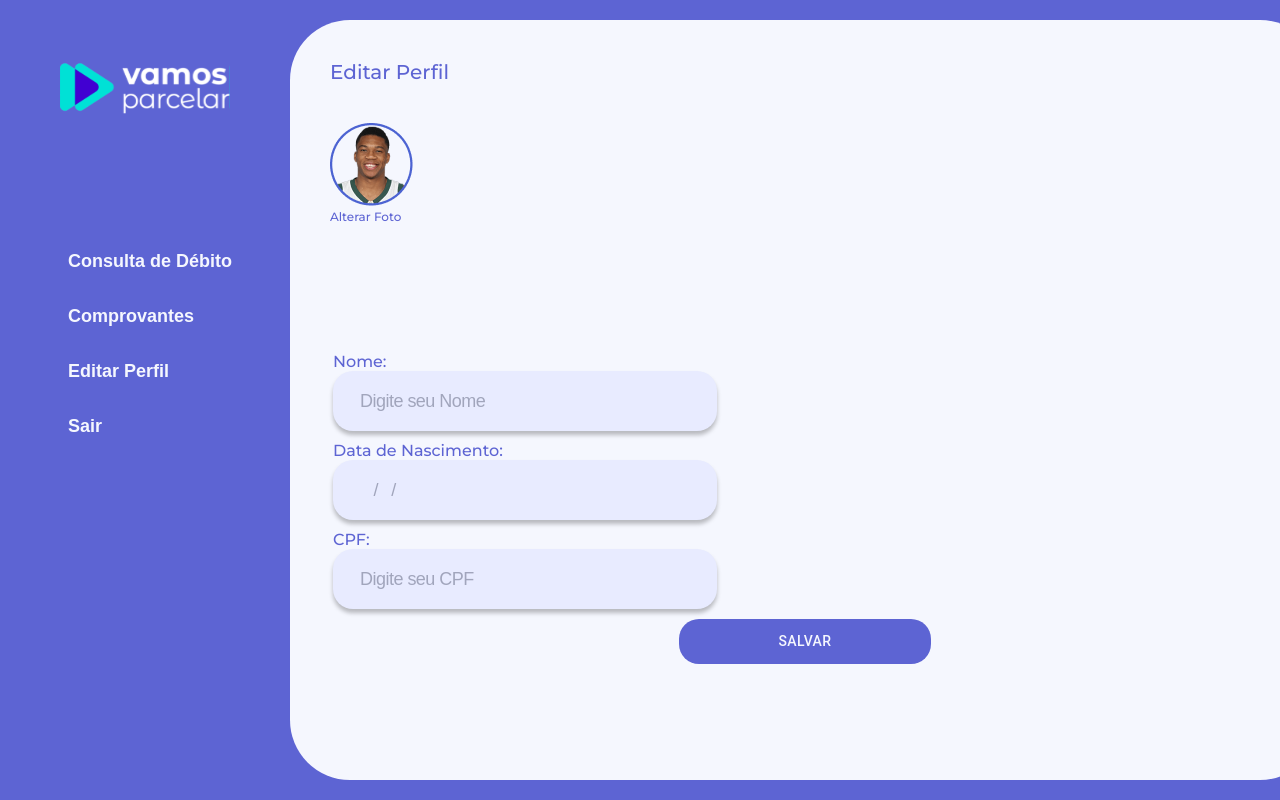
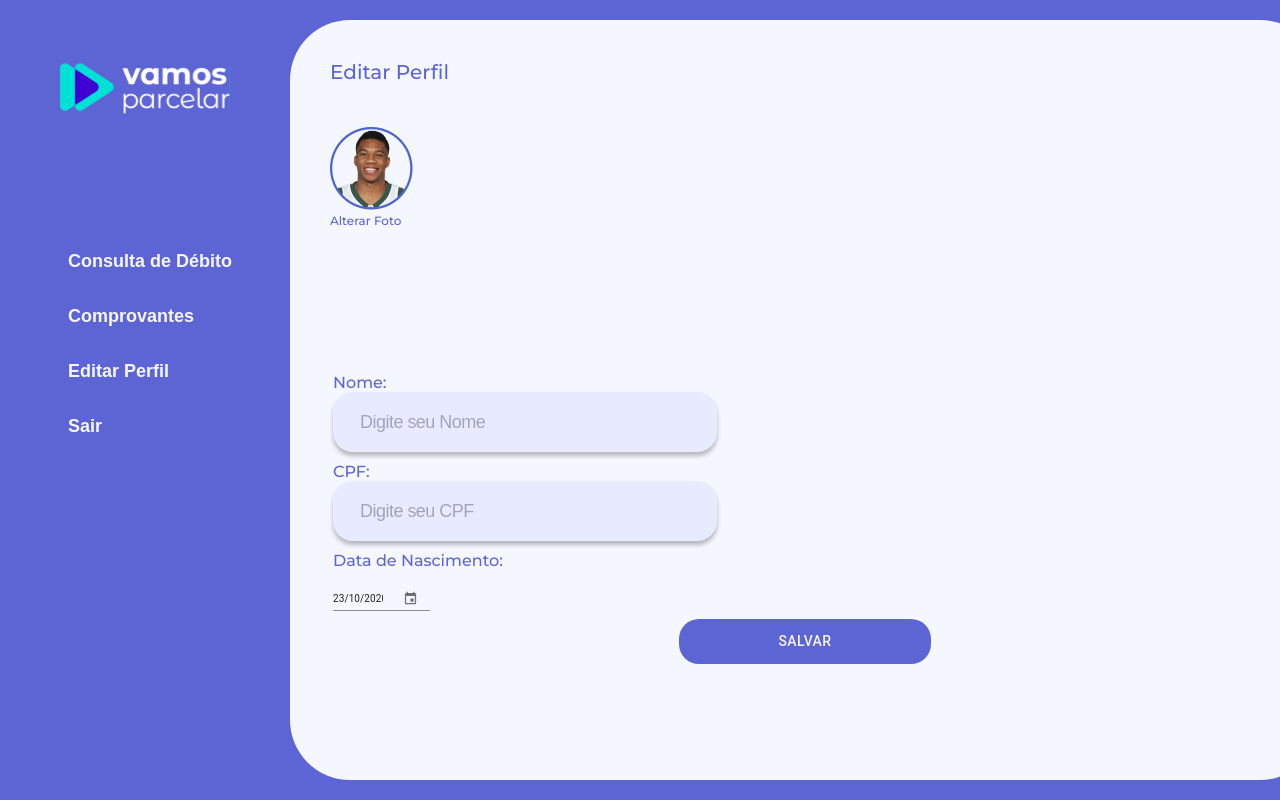
Before and after one commit to Vamos-Parcelar-Lift-Learning/Frontend, a React (Create React App) app: page /edit_profile in a window 1280 px wide. Shown: the top 800 px of the page. Built offline with nearby package versions, Linux system fonts and the light colour scheme; the HTML template or start-up script is replaced by a standard one.

Commit message:
Adicionando Calendario

```diff
--- a/package.json
+++ b/package.json
@@ -17,6 +17,7 @@
     "@types/node": "^12.0.0",
     "@types/react": "^16.9.53",
     "@types/react-dom": "^16.9.8",
+    "@types/react-native-datepicker": "^1.7.0",
     "@types/react-router-dom": "^5.1.6",
     "clsx": "^1.1.1",
     "date-fns": "^2.16.1",
@@ -24,7 +25,9 @@
     "luxon": "^1.25.0",
     "moment": "^2.29.1",
     "react": "^17.0.1",
+    "react-calendar": "^3.1.0",
     "react-dom": "^17.0.1",
+    "react-native-datepicker": "^1.7.2",
     "react-router-dom": "^5.2.0",
     "react-scripts": "4.0.0",
     "styled-components": "^5.2.0",
@@ -53,6 +56,7 @@
     ]
   },
   "devDependencies": {
+    "@types/react-calendar": "^3.1.2",
     "@types/styled-components": "^5.1.4",
     "@typescript-eslint/eslint-plugin": "^4.5.0",
     "@typescript-eslint/parser": "^4.5.0",
--- /dev/null
+++ b/src/components/Calendar/index.tsx
@@ -0,0 +1,33 @@
+import React from 'react';
+import 'date-fns';
+import Grid from '@material-ui/core/Grid';
+import DateFnsUtils from '@date-io/date-fns';
+import {
+  MuiPickersUtilsProvider,
+  KeyboardDatePicker
+} from '@material-ui/pickers';
+
+const Calendar: React.FC = () => {
+  const [date, setDate] = React.useState<Date | null>(new Date());
+
+  return (
+    <MuiPickersUtilsProvider utils={DateFnsUtils}>
+      <Grid container justify="space-around">
+        <KeyboardDatePicker
+          disableToolbar
+          variant="inline"
+          format="dd/MM/yyyy"
+          margin="normal"
+          id="date-picker-inline"
+          value={date}
+          onChange={newDate => setDate(newDate)}
+          KeyboardButtonProps={{
+            'aria-label': 'change date'
+          }}
+        />
+      </Grid>
+    </MuiPickersUtilsProvider>
+  );
+};
+
+export default Calendar;
--- a/src/pages/EditProfile/index.tsx
+++ b/src/pages/EditProfile/index.tsx
@@ -1,6 +1,8 @@
-import React from 'react';
+import React, { Component } from 'react';
 import Button from '../../components/Button';
 import InputEditProfile from '../../components/InputEditProfile';
+import Calendar from '../../components/Calendar';
+
 import {
   Title1,
   Title2,
@@ -25,10 +27,10 @@ const EditProfile: React.FC = () => {
         <ContainerField>
           <InputEditProfile name="Name" placeholder="Digite seu Nome" />
         </ContainerField>
-        <Title3>Data de Nascimento:</Title3>
-        <InputEditProfile name="Birthday" placeholder="   /   /    " />
         <Title3>CPF:</Title3>
         <InputEditProfile name="CPF" placeholder="Digite seu CPF" />
+        <Title3>Data de Nascimento:</Title3>
+        <Calendar />
       </ContainerName>
       <Button>Salvar</Button>
     </Container>
```
Also changed, not shown: src/components/Calendar/styles.ts (added, +10 -0 lines), 2 other files (tests, documents, lock files or other folders).
